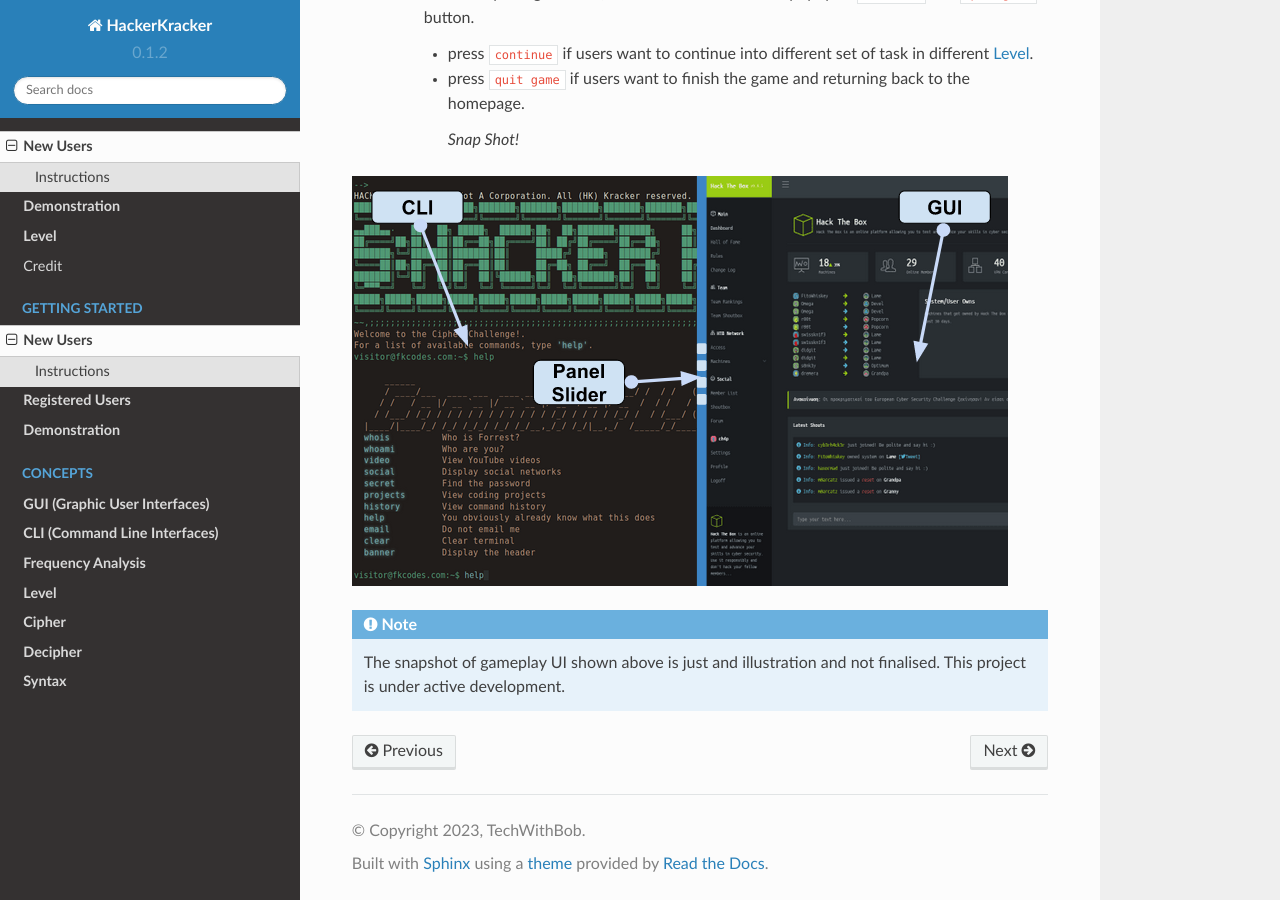
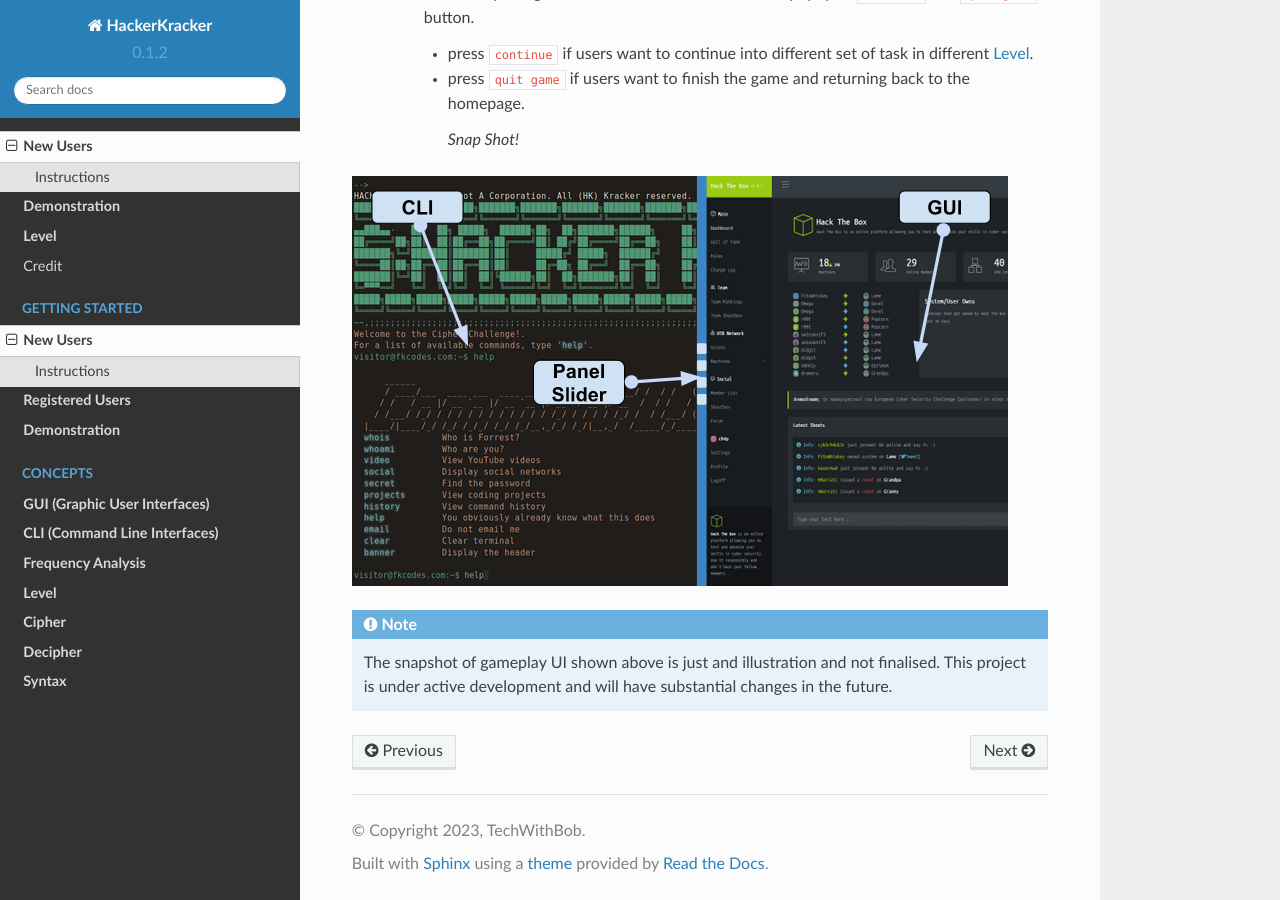
Before and after one commit to techwithbob/HackerKracker, a Sphinx documentation site: the page built from docs/source/instructions/newuser.rst, in a window 1280 px wide and 900 px high, scrolled down 916 px. Built offline with Sphinx 7.4.7 and the Read the Docs theme 2.0.0, drawn with Linux system fonts in a browser that asks for light colours.

Commit message:
Update newuser.rst

```diff
--- a/docs/source/instructions/newuser.rst
+++ b/docs/source/instructions/newuser.rst
@@ -30,4 +30,4 @@
 
 .. note::
 
- The snapshot of gameplay UI shown above is just and illustration and not finalised. This project is under active development.
+ The snapshot of gameplay UI shown above is just and illustration and not finalised. This project is under active development and will have substantial changes in the future.
```
